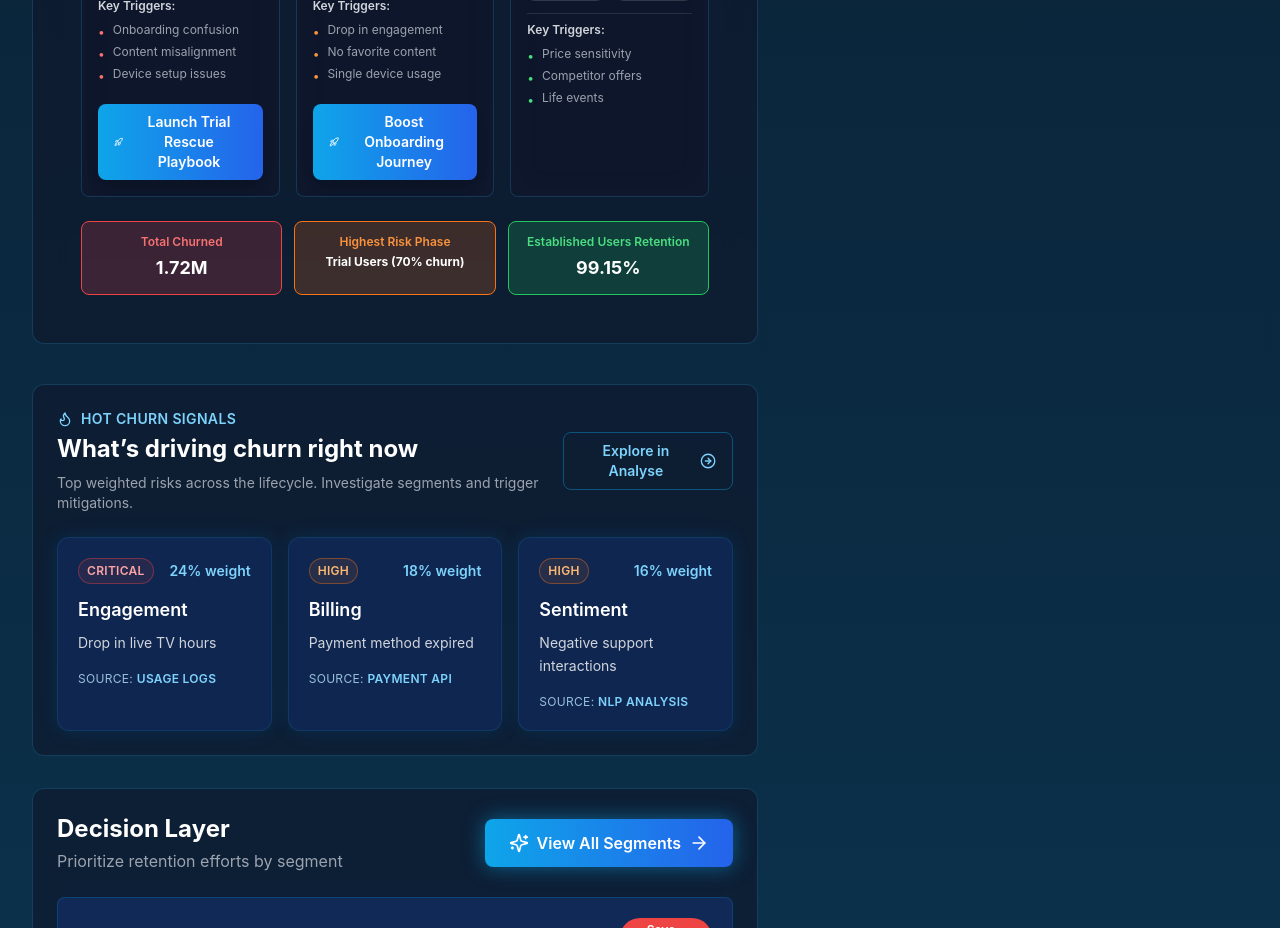
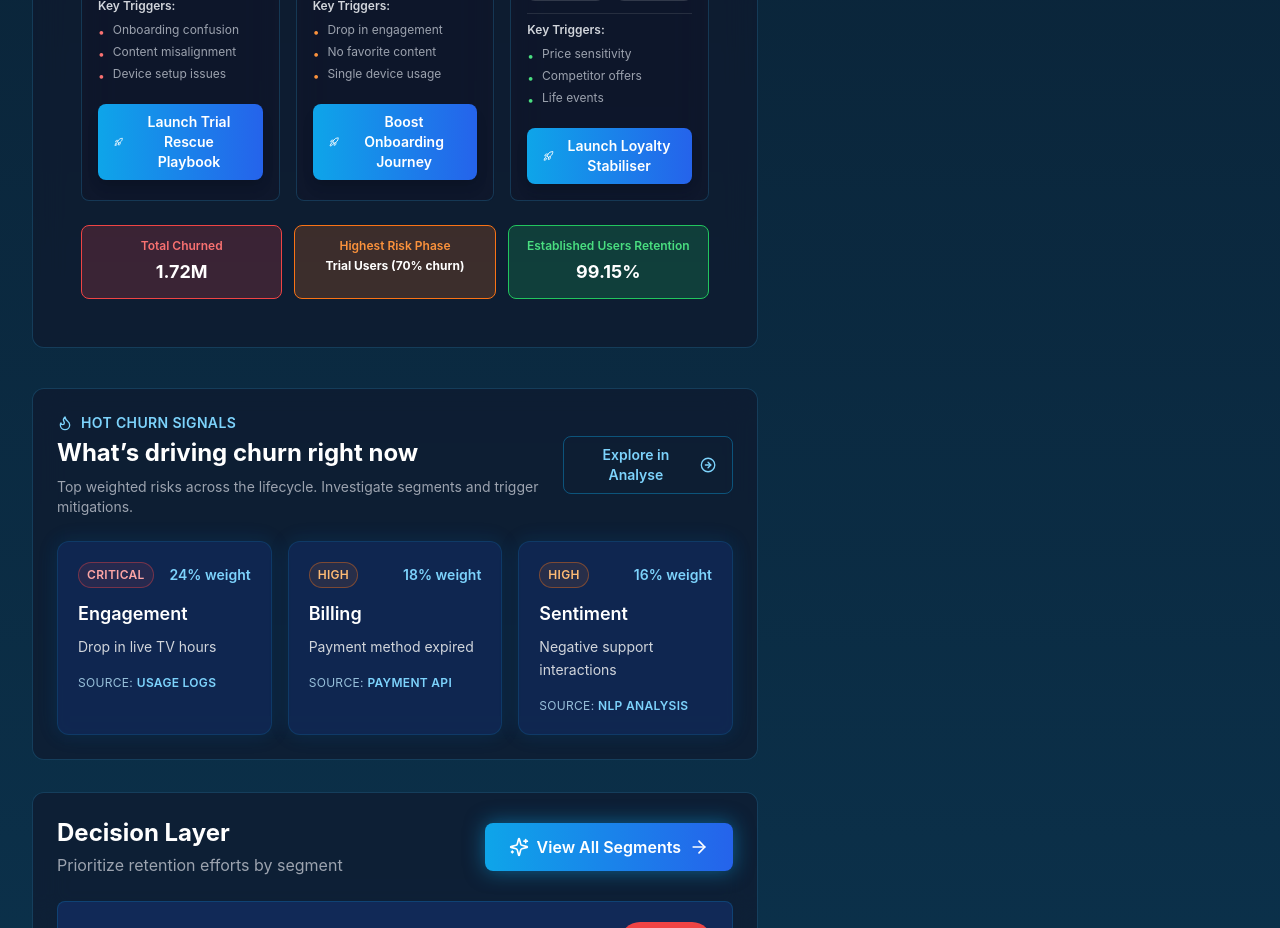
Before and after one commit to arunabh88/ChurnDashboard_Markus_New, a Next.js app: page / in a window 1280 px wide. Shown: the part 1160-2088 px from the top of the page. Built offline with nearby package versions, Linux system fonts and the light colour scheme.

Commit message:
feat: add established journey action cta

```diff
--- a/components/JourneyMap.tsx
+++ b/components/JourneyMap.tsx
@@ -64,6 +64,7 @@ export default function JourneyMap(props: JourneyMapProps = {}) {
       engagementScore: 84,
       triggers: ['Price sensitivity', 'Competitor offers', 'Life events'],
       retentionRate: 99.15,
+      actionLabel: 'Launch Loyalty Stabiliser',
     },
   ];
 
```
